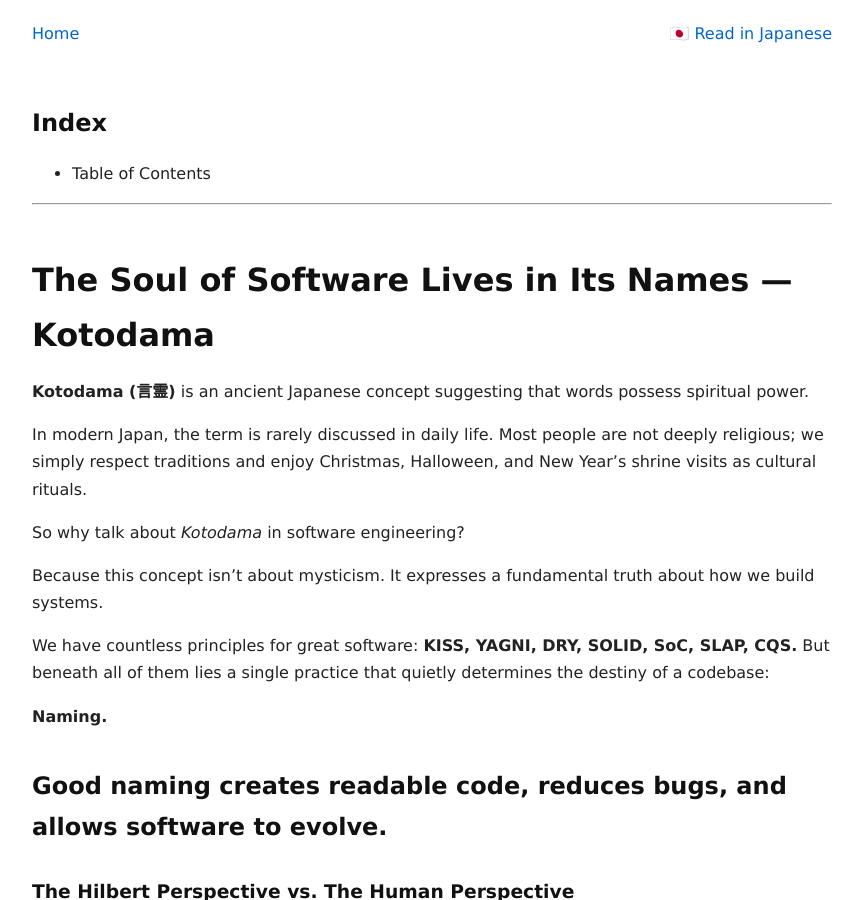
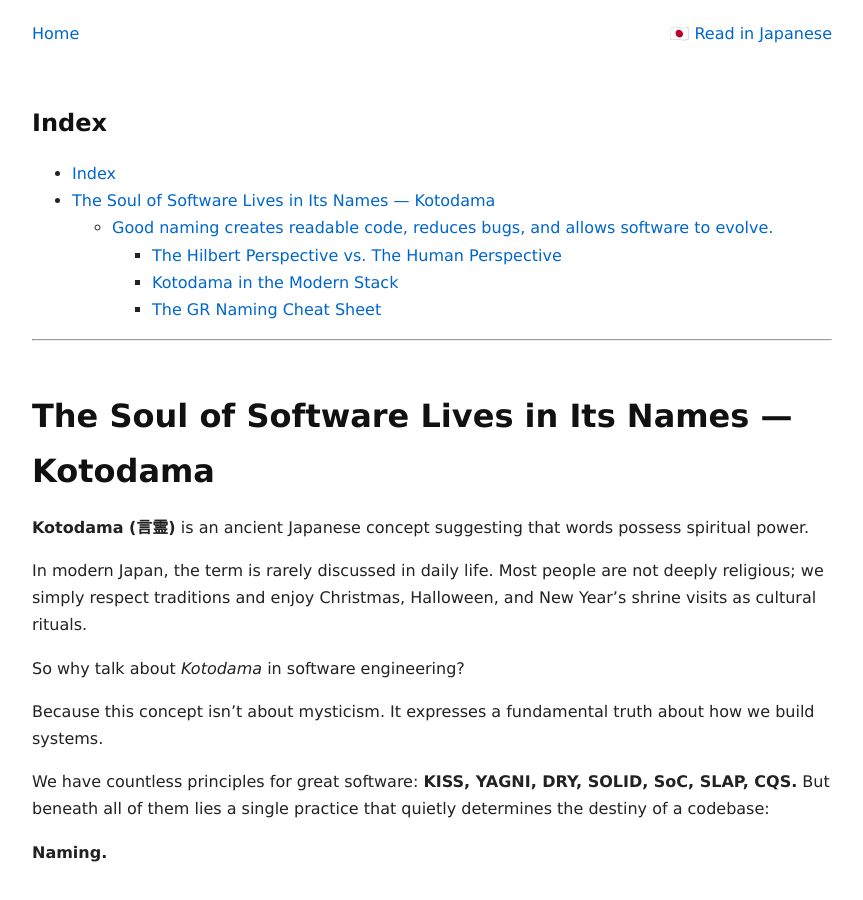
Before and after one commit to GoodRelax/articles, a Jekyll site: the page built from naming/kotodama_en.md, in a window 1280 px wide and 900 px high. Shown: the whole window, without its empty margins (208-1071 px from the left). Built offline with Jekyll 4.4.1, drawn with Linux system fonts in a browser that asks for light colours.

Commit message:
Update kotodama_en.md

```diff
--- a/naming/kotodama_en.md
+++ b/naming/kotodama_en.md
@@ -8,11 +8,11 @@ tags: [softwareengineering, cleancode, programming, philosophy, ai]
 ---
 
 ## Index
-
-- Table of Contents
-  {:toc}
+* Table of Contents
+{:toc}
 
 ---
+
 # The Soul of Software Lives in Its Names — Kotodama
 
 **Kotodama (言霊)** is an ancient Japanese concept suggesting that words possess spiritual power.
```
